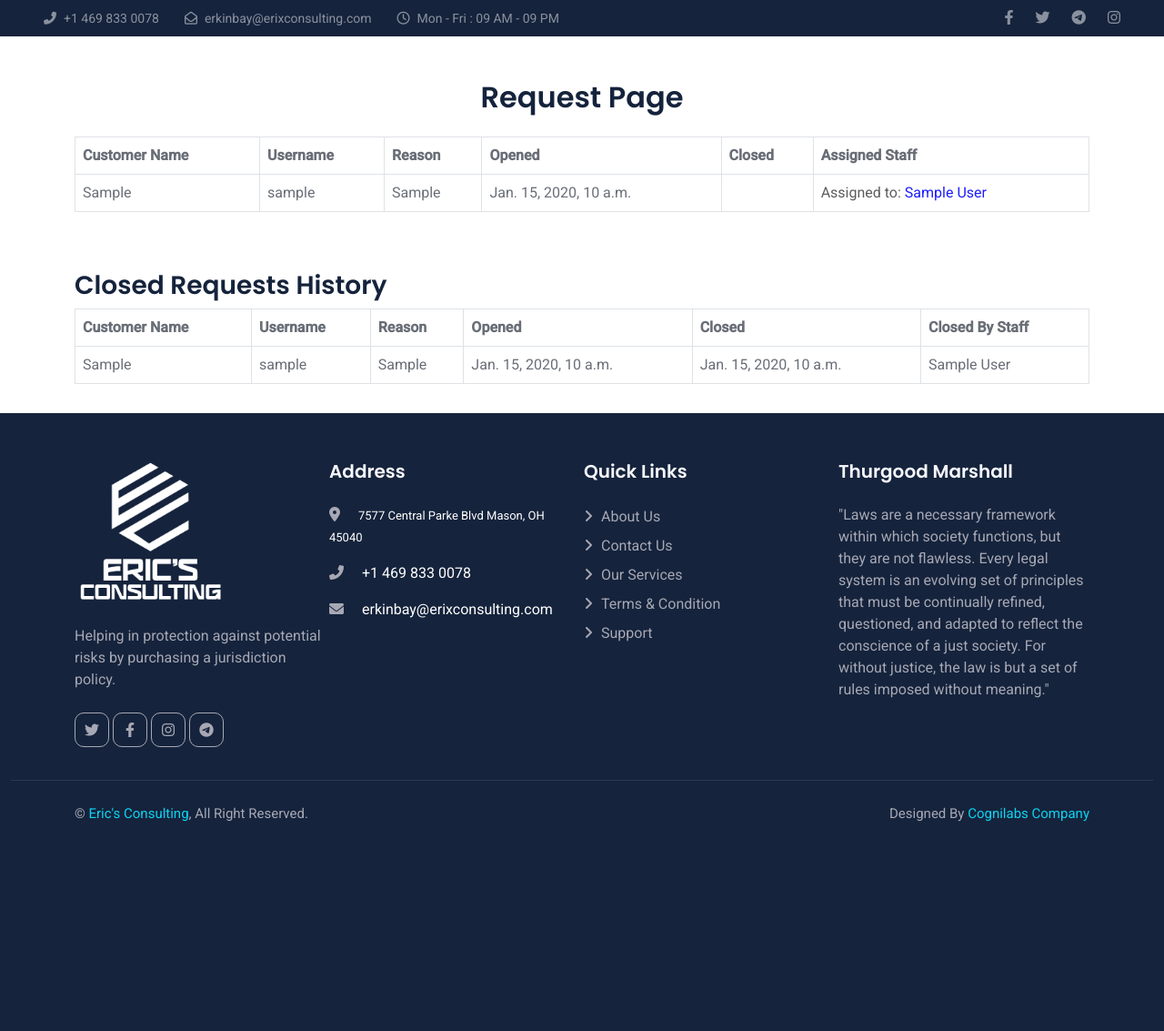
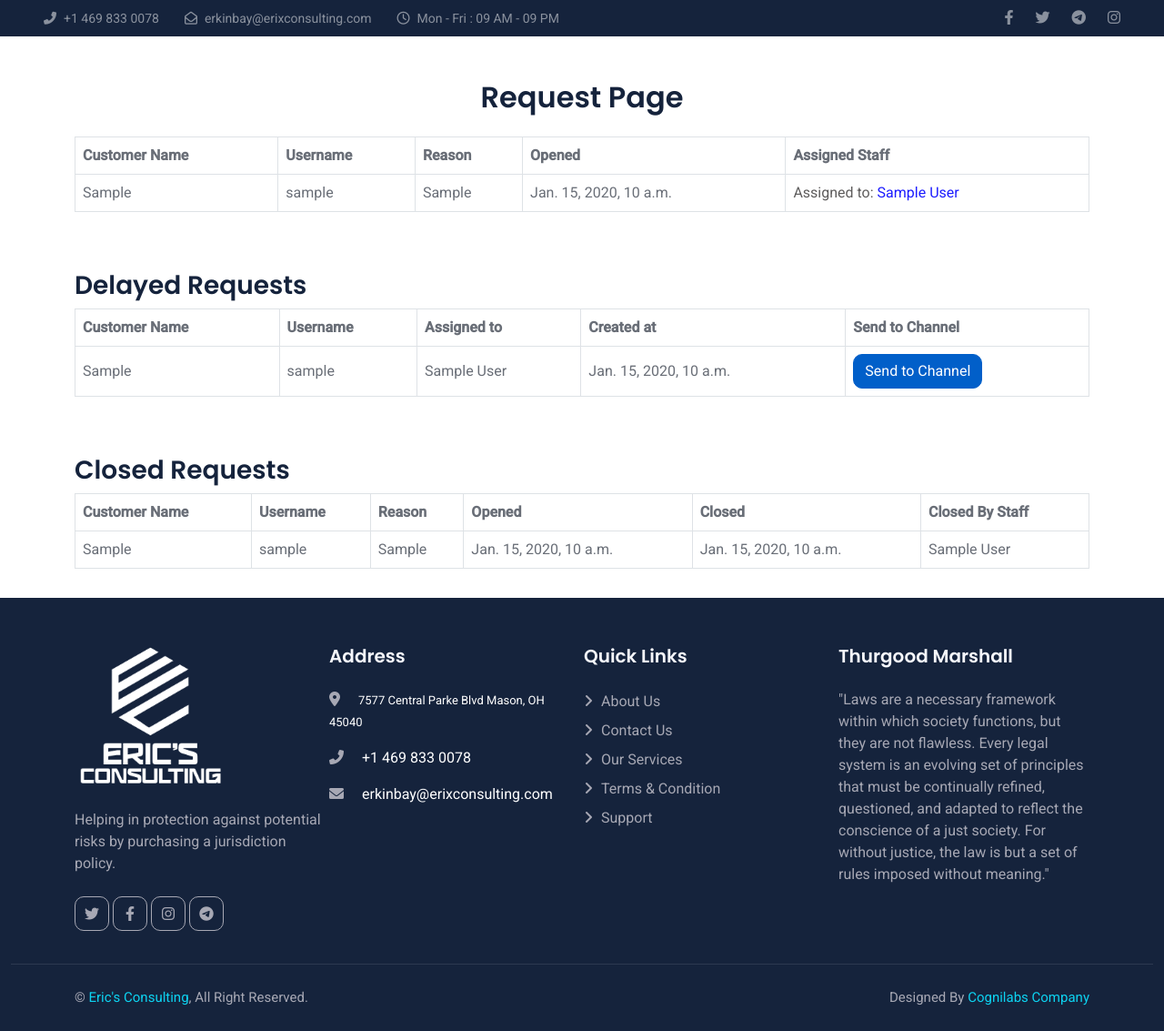
Before and after one commit to MBek001/erixconsulting, a Django app: page /requests/ in a window 1280 px wide. Shown: the part 86-1219 px from the top of the page at 91% size. Before the commit the page ends 989 px from the top, so only its background shows below. Run offline with Django 5.2, Linux system fonts and the light colour scheme; a user stored in the database is signed in; tables that the repository leaves empty hold one stand-in row (values such as "Sample post"); one stand-in notice (Sample message) is shown; parts of the project's set-up code (start-up, migrations or seed data) failed here and were passed over; some libraries are stand-ins or nearby versions.

Commit message:
finished

```diff
--- a/accounts/models.py
+++ b/accounts/models.py
@@ -147,7 +147,7 @@
     chat_id = models.CharField(max_length=100, null=True, blank=True)
     message_file = models.FileField(upload_to='messages/')
     is_read = models.BooleanField(default=False)
-    created_at = models.DateTimeField(auto_now_add=True)
+    created_at = models.DateTimeField(auto_now_add=False,blank=True,null=True)
     staff = models.ForeignKey(User, null=True, blank=True, on_delete=CASCADE)
     status = models.CharField(max_length=10, choices=STATUS_CHOICES, default='open')
 
@@ -178,19 +178,8 @@
     chat_id = models.CharField(max_length=100, null=True, blank=True)
     reason = models.CharField(max_length=100, null=True, blank=True)
     staff = models.ForeignKey(User, null=True, blank=True, on_delete=models.SET_NULL, related_name='assigned_chats_history')
-    created_at = models.DateTimeField(datetime,blank=True,null=True)
-    closed_at = models.DateTimeField(auto_now_add=True)
+    created_at = models.DateTimeField(auto_now_add=True,blank=True,null=True)
+    closed_at = models.DateTimeField(auto_now_add=True, blank=True, null=True)
 
     def __str__(self):
         return f"{self.first_name or self.username} ({self.chat_id})"
-
-
-class ChatFile(models.Model):
-    chat_id = models.CharField(max_length=255)
-    first_name = models.CharField(max_length=100, null=True, blank=True)
-    username = models.CharField(max_length=100, null=True, blank=True)
-    file = models.FileField(upload_to='chat_files_2/')
-    created_at = models.DateTimeField(auto_now_add=True)
-
-    def __str__(self):
-        return f"{self.username} - {self.chat_id} - {self.file.name}"
--- a/accounts/request_view.py
+++ /dev/null
@@ -1,5 +0,0 @@
-from django.shortcuts import render
-
-
-def request_messages(request):
-    return render(request, 'requests.html')
--- a/config.py
+++ b/config.py
@@ -1,4 +1,3 @@
-API_TOKEN = '7925201164:AAH_9eHCfFIxPv6SaivvSoBY9SVUB0LFF3g'
 #for localhost
 # DJANGO_SAVE_URL = 'http://localhost:8000/save-message'
 # CHECK_CHAT_STATUS_URL = 'http://localhost:8000/check-chat-status/'
--- a/templates/profile.html
+++ b/templates/profile.html
@@ -13,9 +13,9 @@
     <link href="{% static 'css/style.css' %}" rel="stylesheet">
 
 {% endblock %}
+ {{ open_requests }} {{ has_unread_messages }}
+{% block content %}
 
-{% block content %}
-    {{ open_requests }} {{ has_unread_messages }}
     <!-- Display messages -->
 {% if messages %}
     <div class="messages">
--- a/templates/requests.html
+++ b/templates/requests.html
@@ -12,6 +12,55 @@
     <link href="{% static 'css/style.css' %}" rel="stylesheet">
 
     <style>
+        .message-container {
+            position: absolute;
+            top: 46%;
+            left: 50%;
+            transform: translateX(-50%);
+            width: 500px;
+            z-index: 1000;
+            text-align: center;
+            pointer-events: none; /* Prevent interactions with the message (e.g., clicks) */
+        }
+
+        .message-box {
+            padding: 15px;
+            border-radius: 5px;
+            font-size: 14px;
+            margin-bottom: 10px;
+            animation: fadeIn 0.5s ease-in-out;
+            pointer-events: all; /* Allow interaction with the message itself */
+        }
+
+        .alert-success {
+            background-color: #d4edda;
+            color: #155724;
+            border: 1px solid #c3e6cb;
+        }
+
+        .alert-error, .alert-danger {
+            background-color: #f8d7da;
+            color: #721c24;
+            border: 1px solid #f5c6cb;
+        }
+
+        .alert-warning {
+            background-color: #fff3cd;
+            color: #856404;
+            border: 1px solid #ffeeba;
+        }
+
+        /* Fade-in animation */
+        @keyframes fadeIn {
+            from {
+                opacity: 0;
+            }
+            to {
+                opacity: 1;
+            }
+        }
+
+
         .table th, .table td {
             vertical-align: middle;
         }
@@ -39,6 +88,17 @@
 {% endblock %}
 
 {% block content %}
+    <!-- Display messages -->
+    {% if messages %}
+        <div class="message-container">
+            {% for message in messages %}
+                <div class="alert {% if message.tags %}alert-{{ message.tags }}{% endif %} message-box">
+                    {{ message }}
+                </div>
+            {% endfor %}
+        </div>
+    {% endif %}
+
     <div class="container mt-5">
         <h2 class="text-center mb-4">Request Page</h2>
 
@@ -50,7 +110,6 @@
                     <th>Username</th>
                     <th>Reason</th>
                     <th>Opened</th>
-                    <th>Closed</th>
                     <th>Assigned Staff</th>
                 </tr>
                 </thead>
@@ -61,13 +120,11 @@
                         <td>{{ request.username }}</td>
                         <td>{{ request.reason }}</td>
                         <td>{{ request.created_at }}</td>
-                        <td>{{ request.closed_at }}</td>
                         <td>
                             {% if request.staff_id %}
                                 <span class="assigned">Assigned to: <span
                                         class="staff-name">{{ request.staff_id.first_name }} {{ request.staff_id.last_name }}</span></span>
                             {% else %}
-
                                 <form method="POST" class="assign-form" data-request-id="{{ request.id }}">
                                     {% csrf_token %}
                                     <select name="staff_id" class="form-control" required>
@@ -86,7 +143,44 @@
             </table>
         </div>
         <div class="table-responsive mt-5">
-            <h3>Closed Requests History</h3>
+            <h3>Delayed Requests</h3>
+            <table class="table table-bordered">
+                <thead class="thead-dark">
+                <tr>
+                    <th>Customer Name</th>
+                    <th>Username</th>
+                    <th>Assigned to</th>
+                    <th>Created at</th>
+                    <th>Send to Channel</th> <!-- Add a column for the individual button -->
+                </tr>
+                </thead>
+                <tbody>
+                {% for delayed in delayed_requests %}
+                    <tr>
+                        <td>{{ delayed.first_name }}</td>
+                        <td>{{ delayed.username }}</td>
+                        <td>{{ delayed.staff.first_name }} {{ delayed.staff.last_name }}</td>
+                        <td>{{ delayed.created_at }}</td>
+                        <td>
+                            <!-- Add individual send button -->
+                            <button type="button" class="btn btn-primary send-to-channel-btn"
+                                    data-delayed-id="{{ delayed.id }}">Send to Channel
+                            </button>
+                        </td>
+                    </tr>
+                {% endfor %}
+                </tbody>
+            </table>
+
+            <form method="POST" id="sendToChannelForm" style="display: none;">
+                {% csrf_token %}
+                <input type="hidden" name="delayed_request_id" id="delayedRequestId">
+                <input type="hidden" name="send_to_channel" value="1">
+            </form>
+        </div>
+
+        <div class="table-responsive mt-5">
+            <h3>Closed Requests</h3>
             <table class="table table-bordered">
                 <thead class="thead-dark">
                 <tr>
@@ -128,6 +222,29 @@
 
     <!-- Template JavaScript -->
     <script src="{% static 'js/main.js' %}"></script>
+
+    <script>
+        document.addEventListener('DOMContentLoaded', () => {
+            const messageBoxes = document.querySelectorAll('.message-box');
+
+            messageBoxes.forEach(box => {
+                setTimeout(() => {
+                    box.style.display = 'none';
+                }, 5000);  // Message will disappear after 5 seconds
+            });
+        });
+        // Handle Send to Channel button click for each delayed request
+        const sendButtons = document.querySelectorAll('.send-to-channel-btn');
+        sendButtons.forEach(button => {
+            button.addEventListener('click', function () {
+                const delayedRequestId = this.dataset.delayedId;
+
+                // Set the hidden input value and submit the form
+                document.getElementById('delayedRequestId').value = delayedRequestId;
+                document.getElementById('sendToChannelForm').submit();
+            });
+        });
+    </script>
     <script>
         const forms = document.querySelectorAll('.assign-form');
         forms.forEach(form => {
```
Also changed, not shown: accounts/message_sending.py (added, +48 -0 lines), accounts/request.py (+57 -21 lines), accounts/web_bot.py (+14 -25 lines), main.py (+23 -15 lines), templates/chat_page.html (+1 -7 lines).
